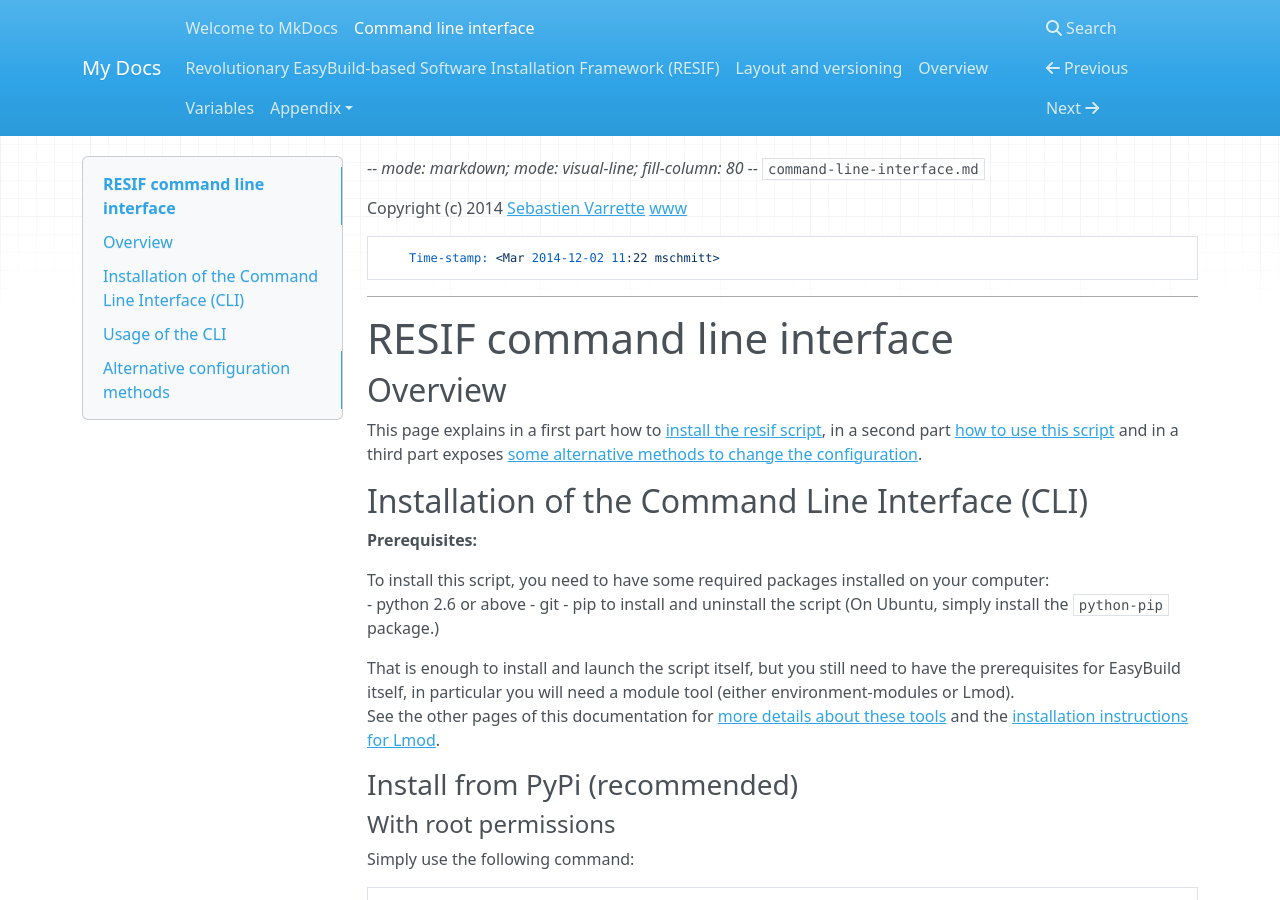
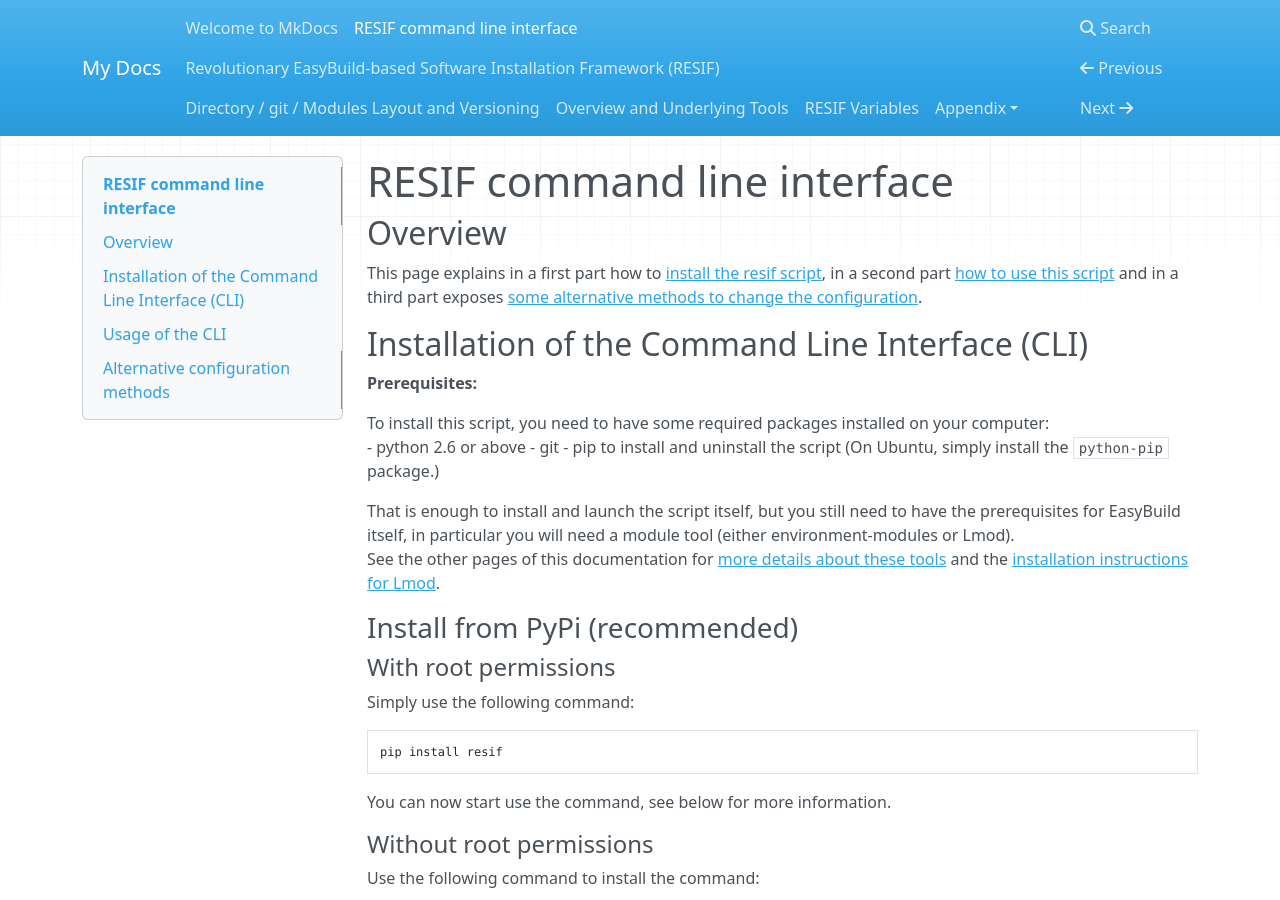
Before and after one commit to ULHPC/resif, an MkDocs documentation site: the page built from docs/Command-line-interface.md, in a window 1280 px wide and 900 px high. Built offline with MkDocs 1.6.1, drawn with Linux system fonts in a browser that asks for light colours; nearby versions of some CDN libraries.

Commit message:
readthedocs

```diff
--- a/docs/Command-line-interface.md
+++ b/docs/Command-line-interface.md
@@ -1,12 +1,3 @@
--*- mode: markdown; mode: visual-line; fill-column: 80 -*-
-`command-line-interface.md`
-
-Copyright (c) 2014 [Sebastien Varrette](mailto:<Sebastien.Varrette@uni.lu>) [www]()
-
-        Time-stamp: <Mar 2014-12-02 11:22 mschmitt>
-
--------------------
-
 # RESIF command line interface
 
 ## Overview
```
Also changed, not shown: docs/layout-and-versioning.md (+0 -9 lines), docs/overview.md (+0 -9 lines), docs/variables.md (+0 -9 lines).
